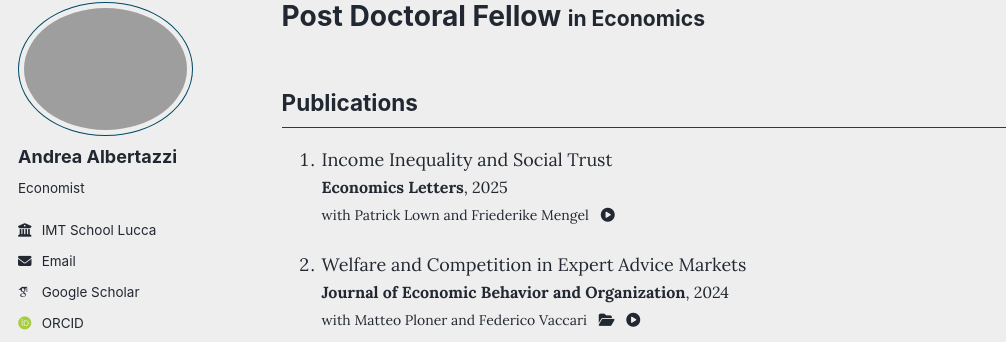
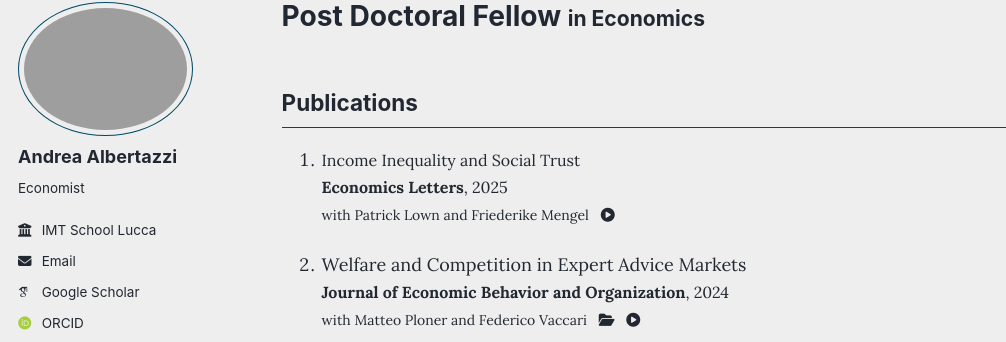
Before and after one commit to tazze87/tazze87.github.io, a Jekyll site: the page built from _pages/about.md, in a window 1280 px wide. Shown: the part 97-439 px from the top of the page, without its empty margins (0-1006 px from the left). Built offline with Jekyll 4.4.1, drawn with Linux system fonts in a browser that asks for light colours; some web fonts are replaced; a script that is not in the unit is left out.

Commit message:
Update about.md

```diff
--- a/_pages/about.md
+++ b/_pages/about.md
@@ -9,7 +9,9 @@ author_profile: true
 
 ## Publications
 
-1. [Income Inequality and Social Trust](/files/ALM_Inequality_Trust.pdf){:target="_blank" rel="noopener noreferrer"}<br>
+1. <a href="/files/ALM_Inequality_Trust.pdf" target="_blank" rel="noopener noreferrer" style="font-size:16px;">
+     Income Inequality and Social Trust
+   </a><br>
     <span style="font-size:16px;">**Economics Letters**, 2025</span><br>
     <span style="font-size:14px;">
     with <a href="http://www.patricklown.com" target="_blank" rel="noopener noreferrer">Patrick Lown</a>
```
